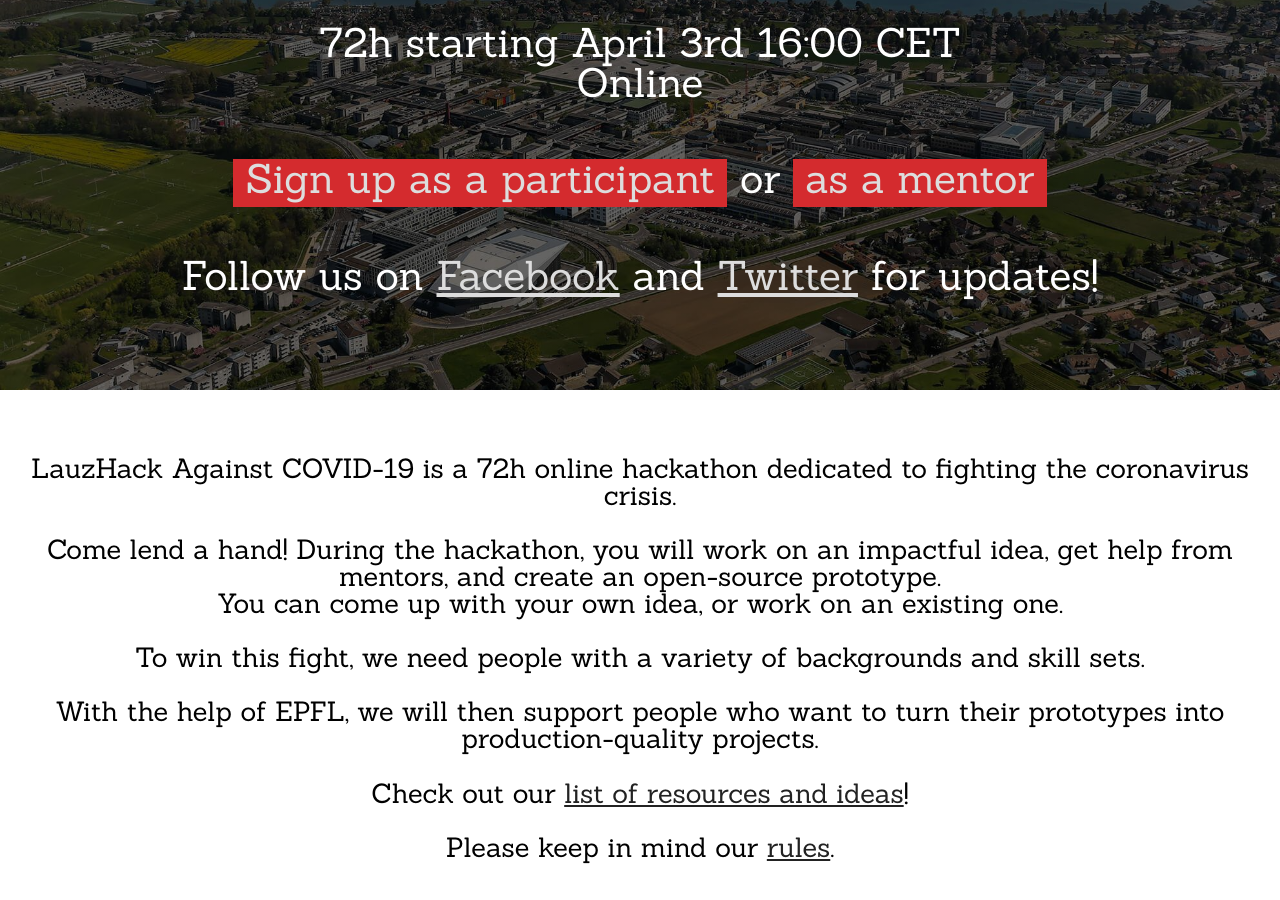
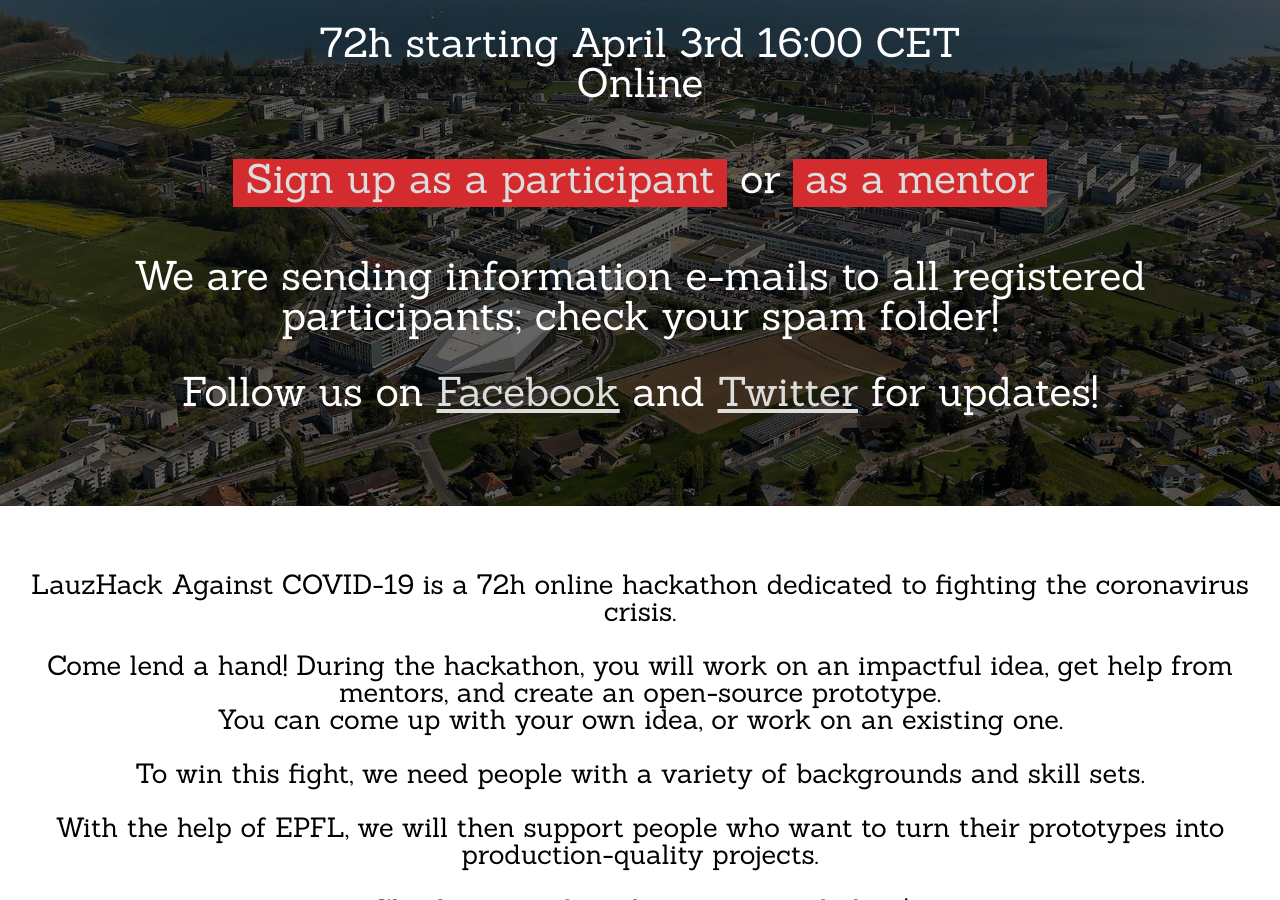
Before and after one commit to LauzHack/ViralHack-website, a Jekyll site: the page built from index.html, in a window 1280 px wide and 900 px high, scrolled down 396 px. Built offline with Jekyll 4.4.1, drawn with Linux system fonts in a browser that asks for light colours.

Commit message:
Add check-your-email message

```diff
--- a/index.html
+++ b/index.html
@@ -30,6 +30,9 @@
         {{ site.data.action.text2 | markdownify | strip }}
       {% endif %}
   {% endif %}
+  </p>
+  <p>
+    We are sending information e-mails to all registered participants; check your spam folder!
   </p>
   <p>
     Follow us on <a href="https://facebook.com/{{ site.data.info.facebook }}"
```
